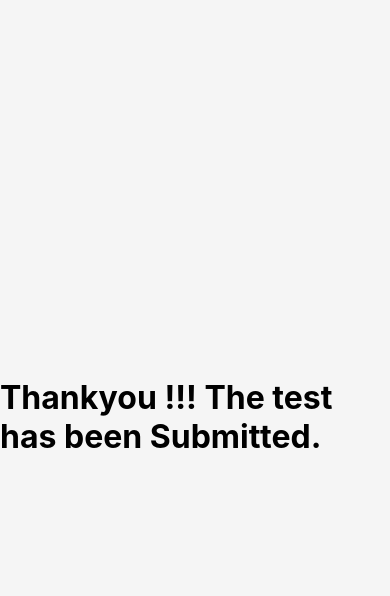
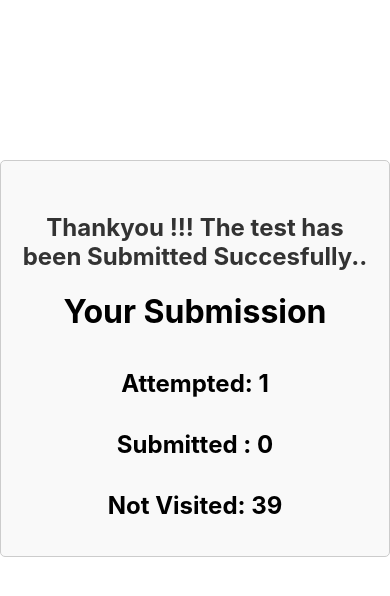
Before and after one commit to meabhiarya1/Online-Test-Portal-React, a React (Create React App) app in the folder online-test-portal-react/: page /finalsubmit in a window 390 px wide. Shown: the top 596 px of the page. Built offline with nearby package versions, Linux system fonts and the light colour scheme.

Commit message:
button, options, timers and finalsubmit responsive design added, options and questions indexing rectified

```diff
--- a/online-test-portal-react/src/Components/Buttons/Button.js
+++ b/online-test-portal-react/src/Components/Buttons/Button.js
@@ -2,13 +2,8 @@ import React from "react";
 
 const Button = (props) => {
   return (
-    <div onClick={props.handleFunc}>
-      {/* <button
-        // className={styles.button}
-
-    //   > */}
-        {props.children}
-
+    <div onClick={props.handleFunc} >
+      {props.children}
     </div>
   );
 };
--- a/online-test-portal-react/src/Components/Timer/Timer.js
+++ b/online-test-portal-react/src/Components/Timer/Timer.js
@@ -33,7 +33,7 @@ const Timer = () => {
 
   return (
     <div className={styles.container}>
-      <p>Time: {formattedTime()}</p>
+      <p>Timer: {formattedTime()}</p>
     </div>
   );
 };
--- a/online-test-portal-react/src/Pages/FinalSubmit/FinalSubmit.js
+++ b/online-test-portal-react/src/Pages/FinalSubmit/FinalSubmit.js
@@ -1,10 +1,36 @@
-import React from 'react';
-import styles from './FinalSubmit.module.css'; // Import the CSS module
+import React, { useContext, useState } from "react";
+import styles from "./FinalSubmit.module.css"; // Import the CSS module
+import QuestionContext from "../../QuestionContext";
 
 const FinalSubmit = () => {
+  const ctx = useContext(QuestionContext);
+
+  let skipCounter = 0;
+  let attemptedCounter = 0;
+  let notvisitedCounter = 0;
+
   return (
     <div className={styles.container}>
-      <h1 className={styles.heading}>Thankyou !!! The test has been Submitted.</h1>
+      <h4 className={styles.heading}>
+        Thankyou !!! The test has been Submitted Succesfully..
+      </h4>
+      <div>
+        <h1>Your Submission</h1>
+        <div>
+          {ctx.AllQuestions.map((question, index) => {
+            if (question.submit && question.visited) {
+              attemptedCounter++;
+            } else if (question.visited && !question.submit) {
+              skipCounter++;
+            } else if (!question.visited && !question.submitted) {
+              notvisitedCounter++;
+            }
+          })}
+            <div className={styles.results}>Attempted: {skipCounter}</div>
+            <div className={styles.results}>Submitted : {attemptedCounter}</div>
+            <div className={styles.results}>Not Visited: {notvisitedCounter}</div>
+        </div>
+      </div>
     </div>
   );
 };
--- a/online-test-portal-react/src/Pages/FinalSubmit/FinalSubmit.module.css
+++ b/online-test-portal-react/src/Pages/FinalSubmit/FinalSubmit.module.css
@@ -1,28 +1,44 @@
 .container {
+  padding: 20px;
+  border: 1px solid #ccc;
+  border-radius: 5px;
+  background-color: #f9f9f9;
+  margin: 20px auto;
+  max-width: 700px;
+  text-align: center;
+  margin-top: 10rem;
+}
+
+.results {
   display: flex;
   flex-direction: column;
-    align-items: center;
-    justify-content: center;
-    min-height: 100vh;
-    background-color: #f5f5f5; /* Adjust background color as needed */
+  padding: 1rem;
+  font-size: x-large;
+  font-weight: bold;
+
 }
 
 .heading {
-    font-size: 2rem;
-    font-weight: bold;
-    margin-bottom: 2rem;
+  color: #333;
+  font-size: 24px;
+  margin-bottom: 20px;
 }
 
-  .submitButton {
-    padding: 1rem 2rem;
-    border: none;
-    border-radius: 5px;
-    background-color: #307bff; /* Adjust button color as needed */
-    color: white;
-    cursor: pointer;
-    transition: background-color 0.2s ease-in-out;
+.submission-info {
+  margin-top: 20px;
 }
 
-  .submitButton:hover {
-    background-color: #286090; /* Adjust button hover color as needed */
+.submission-info h1 {
+  font-size: 20px;
+  color: #555;
+  margin-bottom: 10px;
 }
+
+.submission-info div {
+  margin-bottom: 10px;
+}
+
+.submission-info div span {
+  font-weight: bold;
+  margin-right: 5px;
+}
--- a/online-test-portal-react/src/Pages/Home/Home.js
+++ b/online-test-portal-react/src/Pages/Home/Home.js
@@ -30,10 +30,11 @@ const Home = () => {
   };
 
   const handleNext = (opt) => {
-    const existingQuestionIndex = currentQuestionIndex + 1;
+    console.log("object");
+    const existingQuestionIndex = currentQuestionIndex;
     setResult((result) => {
       const existingQuestionIndex = result.findIndex(
-        (question) => question.quesNo === currentQuestionIndex + 1
+        (question) => question.quesNo === currentQuestionIndex
       );
 
       if (existingQuestionIndex !== -1) {
@@ -45,7 +46,7 @@ const Home = () => {
       } else {
         return [
           ...result,
-          { quesNo: currentQuestionIndex + 1, quesAns: opt, optNo: value },
+          { quesNo: currentQuestionIndex, quesAns: opt, optNo: value },
         ];
       }
     });
@@ -63,6 +64,8 @@ const Home = () => {
     ctx.modifyAllQuestions(existingQuestionIndex, opt, value);
   };
 
+  // console.log(results);
+
   const handleSkip = () => {
     setCurrentQuestionIndex((value) => {
       ctx.visited(value);
@@ -75,7 +78,10 @@ const Home = () => {
   };
 
   const onChecked = (opt, index) => {
-    setSelected(true);
+    // console.log(opt, index);
+    if (opt && index + 1) {
+      setSelected(true);
+    }
     setValue(index);
     setOpt(opt);
   };
@@ -88,6 +94,8 @@ const Home = () => {
     e.preventDefault();
     navigate("/finalsubmit");
   };
+
+  // console.log(currentQuestion)
 
   return (
     <>
@@ -102,7 +110,7 @@ const Home = () => {
         <div className={styles.questionContainer}>
           <div key={currentQuestion.id} className={styles.question}>
             <div className={styles.questionText}>
-              Q{currentQuestion.id}. {currentQuestion.question}
+              Q{currentQuestion.id+1}. {currentQuestion.question}
             </div>
 
             <div>
@@ -167,7 +175,7 @@ const Home = () => {
           {/* buttons for prev skip next */}
           <div className={styles.buttonContainer}>
             <div style={{ background: "green" }} className={styles.button}>
-              <Button handleFunc={handlePrev}>Prev</Button>
+              <Button handleFunc={handlePrev} >Prev</Button>
             </div>
 
             <div style={{ background: "orange" }} className={styles.button}>
--- a/online-test-portal-react/src/Pages/Home/Home.module.css
+++ b/online-test-portal-react/src/Pages/Home/Home.module.css
@@ -72,13 +72,36 @@
     max-width: 90%;
   }
 
+  .buttonContainer {
+    display: flex;
+    justify-content: center;
+    width: 100%;
+    margin-top: 20px;
+  }
+
+  .button {
+    padding: 10px 20px;
+    border: 1px solid #ccc;
+    border-radius: 5px;
+    cursor: pointer;
+    color: white;
+    transition: background-color 0.2s ease-in-out;
+  }
+
+  .submitButtonDiv {
+    display: flex;
+    justify-content: center;
+    align-items: center;
+  }
+
   .submitButton {
     display: flex;
     justify-content: center;
     align-items: center;
     background-color: rgb(85, 85, 245);
-    font-weight: 200;
+    font-weight: 300;
     color: white;
+    text-align: center;
     margin-top: 1rem;
     width: 30%;
     border-radius: 5px;
@@ -95,7 +118,7 @@
   }
 }
 
-@media (max-width: 768px) {
+@media (max-width: 900px) {
   .container {
     max-width: 90%;
   }
@@ -106,5 +129,8 @@
 
   .button {
     margin-bottom: 10px;
+    display: flex;
+    justify-content: center;
+    align-items: center;
   }
 }
--- a/online-test-portal-react/src/QuestionProvider.js
+++ b/online-test-portal-react/src/QuestionProvider.js
@@ -33,6 +33,7 @@ const QuestionProvider = (props) => {
     };
     newQuestionArray[id].answer = obj;
     updatedData = newQuestionArray;
+    console.log(updatedData);
   };
 
   const contextQuestions = {
```
Also changed, not shown: online-test-portal-react/src/Components/Options/Options.js (+4 -4 lines), online-test-portal-react/src/Components/Questions/Questions.js (+40 -40 lines). Lines whose indentation alone changed are shown as unchanged.
